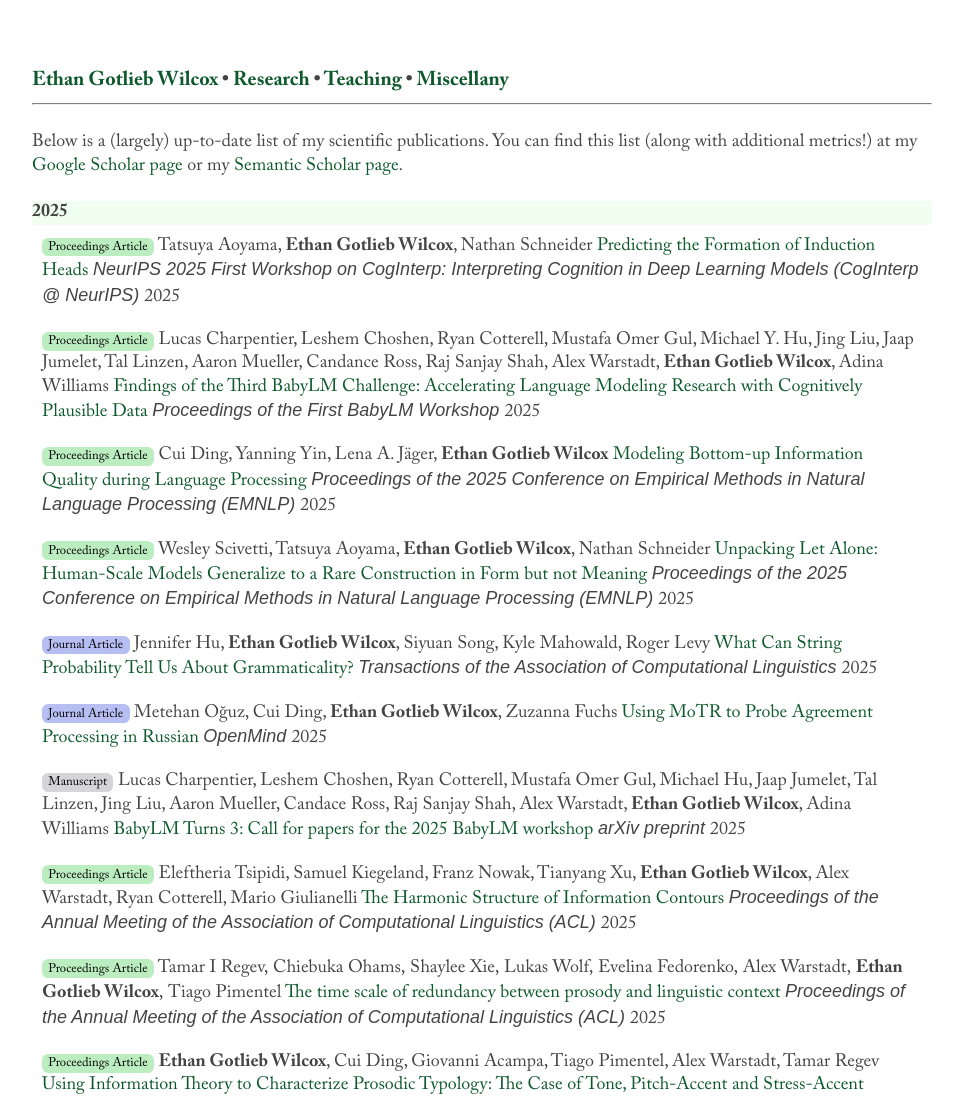
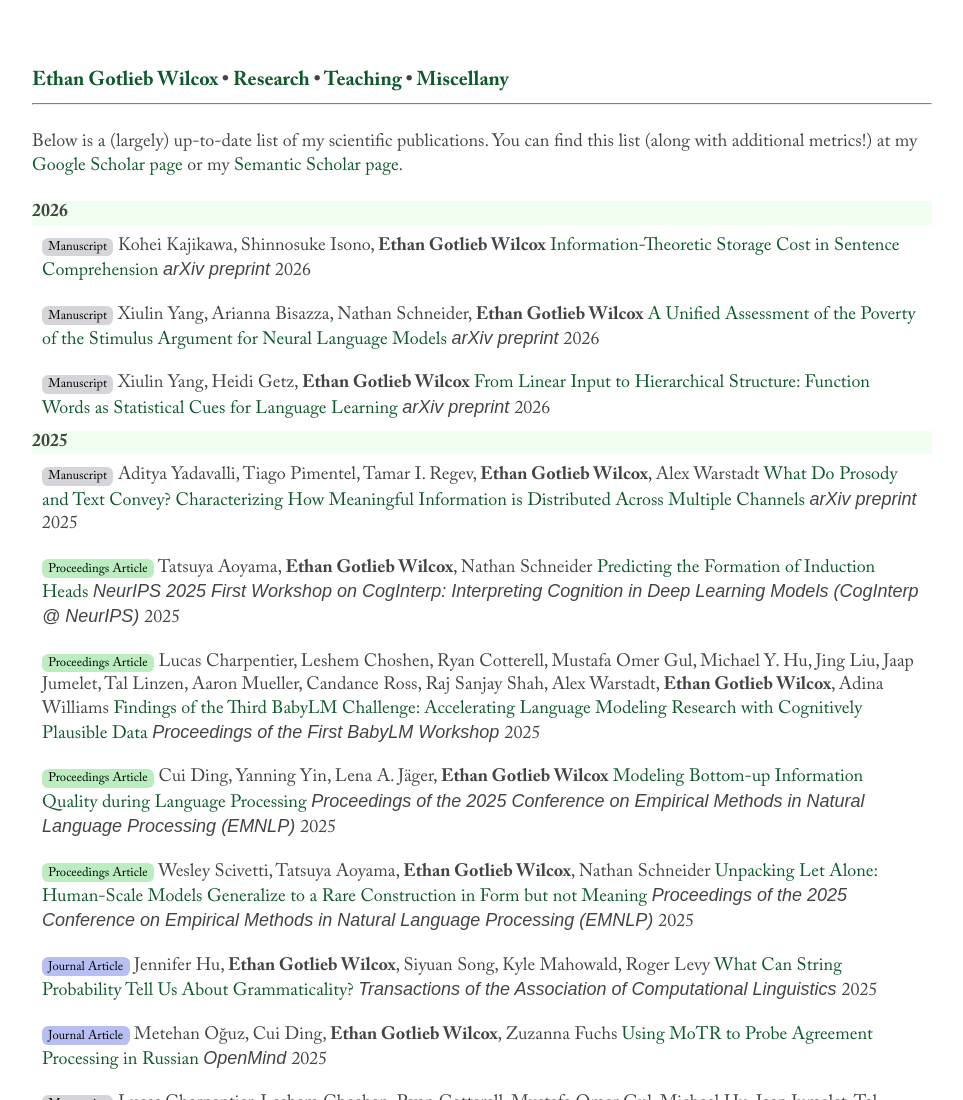
Before and after one commit to wilcoxeg/wilcoxeg.github.io, a plain HTML site: page research.html in a window 1280 px wide. Shown: the top 1100 px of the page, without its empty margins (158-1121 px from the left). Drawn offline with Linux system fonts and the light colour scheme; a web font is replaced by a local one.

Commit message:
updated CV

```diff
--- a/research.html
+++ b/research.html
@@ -11,12 +11,15 @@
 Below is a (largely) up-to-date list of my scientific publications. You can find this list (along with additional metrics!) at my <a href="https://scholar.google.com/citations?user=5jzLBBwAAAAJ&hl=en"> Google Scholar page </a> or my <a href="https://www.semanticscholar.org/author/Ethan-Gotlieb-Wilcox/51445267"> Semantic Scholar page</a>.
 
 <br><br>
-
-<div style='width:100%; background-color: #F0FFF0;'> <b> 2025 </b> </div><div class="update-bullet"> <span class="tag proceedings">Proceedings Article</span> Tatsuya Aoyama, <b>Ethan Gotlieb Wilcox</b>, Nathan Schneider <a href="https://arxiv.org/abs/2511.16893"> Predicting the Formation of Induction Heads</a> <i> NeurIPS 2025 First Workshop on CogInterp: Interpreting Cognition in Deep Learning Models (CogInterp @ NeurIPS) </i> 2025 </div>
+<div style='width:100%; background-color: #F0FFF0;'> <b> 2026 </b> </div><div class="update-bullet"> <span class="tag preprint">Manuscript</span> Kohei Kajikawa, Shinnosuke Isono, <b>Ethan Gotlieb Wilcox</b> <a href="https://arxiv.org/pdf/2602.18217"> Information-Theoretic Storage Cost in Sentence Comprehension</a> <i> arXiv preprint </i> 2026 </div>
+<div class="update-bullet"> <span class="tag preprint">Manuscript</span> Xiulin Yang, Arianna Bisazza, Nathan Schneider, <b>Ethan Gotlieb Wilcox</b> <a href="https://arxiv.org/pdf/2602.09992"> A Unified Assessment of the Poverty of the Stimulus Argument for Neural Language Models</a> <i> arXiv preprint </i> 2026 </div>
+<div class="update-bullet"> <span class="tag preprint">Manuscript</span> Xiulin Yang, Heidi Getz, <b>Ethan Gotlieb Wilcox</b> <a href="https://arxiv.org/pdf/2601.21191"> From Linear Input to Hierarchical Structure: Function Words as Statistical Cues for Language Learning</a> <i> arXiv preprint </i> 2026 </div>
+<div style='width:100%; background-color: #F0FFF0;'> <b> 2025 </b> </div><div class="update-bullet"> <span class="tag preprint">Manuscript</span> Aditya Yadavalli, Tiago Pimentel, Tamar I. Regev, <b>Ethan Gotlieb Wilcox</b>, Alex Warstadt <a href="https://arxiv.org/pdf/2512.16832"> What Do Prosody and Text Convey? Characterizing How Meaningful Information is Distributed Across Multiple Channels</a> <i> arXiv preprint </i> 2025 </div>
+<div class="update-bullet"> <span class="tag proceedings">Proceedings Article</span> Tatsuya Aoyama, <b>Ethan Gotlieb Wilcox</b>, Nathan Schneider <a href="https://arxiv.org/abs/2511.16893"> Predicting the Formation of Induction Heads</a> <i> NeurIPS 2025 First Workshop on CogInterp: Interpreting Cognition in Deep Learning Models (CogInterp @ NeurIPS) </i> 2025 </div>
 <div class="update-bullet"> <span class="tag proceedings">Proceedings Article</span> Lucas Charpentier, Leshem Choshen, Ryan Cotterell, Mustafa Omer Gul, Michael Y. Hu, Jing Liu, Jaap Jumelet, Tal Linzen, Aaron Mueller, Candance Ross, Raj Sanjay Shah, Alex Warstadt, <b>Ethan Gotlieb Wilcox</b>, Adina Williams <a href="https://aclanthology.org/2025.babylm-main.28/"> Findings of the Third BabyLM Challenge: Accelerating Language Modeling Research with Cognitively Plausible Data</a> <i> Proceedings of the First BabyLM Workshop </i> 2025 </div>
 <div class="update-bullet"> <span class="tag proceedings">Proceedings Article</span> Cui Ding, Yanning Yin, Lena A. Jäger, <b>Ethan Gotlieb Wilcox</b> <a href="https://aclanthology.org/2025.emnlp-main.592/"> Modeling Bottom-up Information Quality during Language Processing</a> <i> Proceedings of the 2025 Conference on Empirical Methods in Natural Language Processing (EMNLP) </i> 2025 </div>
 <div class="update-bullet"> <span class="tag proceedings">Proceedings Article</span> Wesley Scivetti, Tatsuya Aoyama, <b>Ethan Gotlieb Wilcox</b>, Nathan Schneider <a href="https://aclanthology.org/2025.emnlp-main.1399/"> Unpacking Let Alone: Human-Scale Models Generalize to a Rare Construction in Form but not Meaning</a> <i> Proceedings of the 2025 Conference on Empirical Methods in Natural Language Processing (EMNLP) </i> 2025 </div>
-<div class="update-bullet"> <span class="tag journal">Journal Article</span> Jennifer Hu, <b>Ethan Gotlieb Wilcox</b>, Siyuan Song, Kyle Mahowald, Roger Levy <a href="https://www.arxiv.org/abs/2510.16227"> What Can String Probability Tell Us About Grammaticality?</a> <i> Transactions of the Association of Computational Linguistics </i> 2025 </div>
+<div class="update-bullet"> <span class="tag journal">Journal Article</span> Jennifer Hu, <b>Ethan Gotlieb Wilcox</b>, Siyuan Song, Kyle Mahowald, Roger Levy <a href="https://direct.mit.edu/tacl/article/doi/10.1162/TACL.a.611/134855/What-Can-String-Probability-Tell-Us-About"> What Can String Probability Tell Us About Grammaticality?</a> <i> Transactions of the Association of Computational Linguistics </i> 2025 </div>
 <div class="update-bullet"> <span class="tag journal">Journal Article</span> Metehan Oğuz, Cui Ding, <b>Ethan Gotlieb Wilcox</b>, Zuzanna Fuchs <a href="https://direct.mit.edu/opmi/article/doi/10.1162/OPMI.a.35/133662/Using-MoTR-to-Probe-Agreement-Processing-in"> Using MoTR to Probe Agreement Processing in Russian</a> <i> OpenMind </i> 2025 </div>
 <div class="update-bullet"> <span class="tag preprint">Manuscript</span> Lucas Charpentier, Leshem Choshen, Ryan Cotterell, Mustafa Omer Gul, Michael Hu, Jaap Jumelet, Tal Linzen, Jing Liu, Aaron Mueller, Candace Ross, Raj Sanjay Shah, Alex Warstadt, <b>Ethan Gotlieb Wilcox</b>, Adina Williams <a href="https://arxiv.org/abs/2502.10645"> BabyLM Turns 3: Call for papers for the 2025 BabyLM workshop</a> <i> arXiv preprint </i> 2025 </div>
 <div class="update-bullet"> <span class="tag proceedings">Proceedings Article</span> Eleftheria Tsipidi, Samuel Kiegeland, Franz Nowak, Tianyang Xu, <b>Ethan Gotlieb Wilcox</b>, Alex Warstadt, Ryan Cotterell, Mario Giulianelli <a href="https://aclanthology.org/2025.acl-long.1527/"> The Harmonic Structure of Information Contours</a> <i> Proceedings of the Annual Meeting of the Association of Computational Linguistics (ACL) </i> 2025 </div>
```
Also changed, not shown: index.html (+2 -2 lines), 1 other file.
